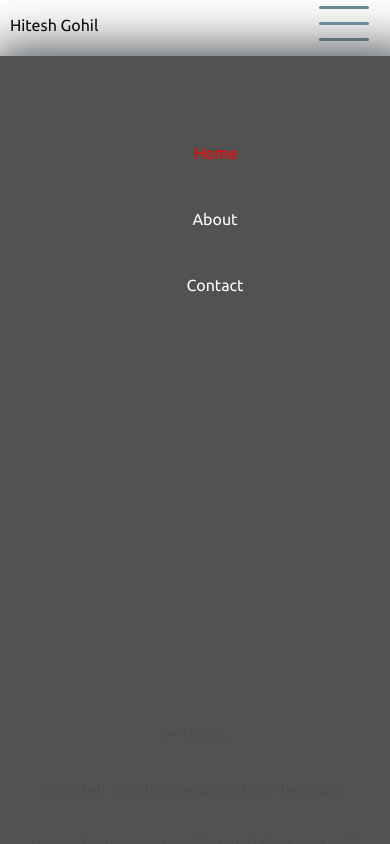
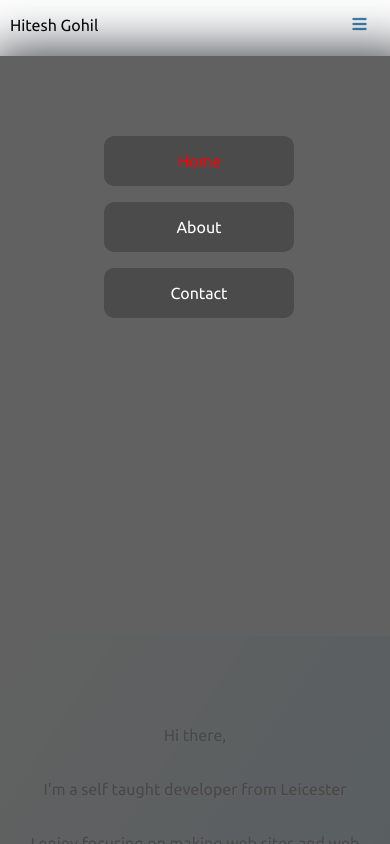
Before and after one commit to hitesh-92/portfolio-vue, a Vue app: page / in a window 390 px wide. Shown: the top 844 px of the page. Built offline with nearby package versions, Linux system fonts and the light colour scheme.

Commit message:
overlay styling

```diff
--- a/index.html
+++ b/index.html
@@ -4,8 +4,8 @@
     <meta charset="utf-8">
     <meta name="viewport" content="width=device-width,initial-scale=1.0">
     <title>Hitesh Gohil</title>
-    <link href="https://fonts.googleapis.com/css?family=Ubuntu" rel="stylesheet">
-    <!-- font-family: 'Ubuntu', sans-serif; -->
+    <link href="https://fonts.googleapis.com/css?family=Ubuntu" rel="stylesheet"><!-- font-family: 'Ubuntu', sans-serif; -->
+    <link rel="stylesheet" href="https://use.fontawesome.com/releases/v5.3.1/css/all.css" integrity="sha384-mzrmE5qonljUremFsqc01SB46JvROS7bZs3IO2EmfFsd15uHvIt+Y8vEf7N7fWAU" crossorigin="anonymous">
   </head>
   <body>
     <div id="app"></div>
--- a/src/components/Navbar.vue
+++ b/src/components/Navbar.vue
@@ -35,9 +35,11 @@
 
       <div id="nav-small-sign" @click="navMenu()">
 
-        <div class="menu-icon">
+        <i class="fas fa-bars"></i>
+
+        <!-- <div class="menu-icon">
           <span></span>
-        </div>
+        </div> -->
 
       </div>
 
@@ -248,7 +250,7 @@ export default {
         position:fixed;
         height:100%;
         width:100%;
-        background:rgba(80, 80, 80, 0.985);
+        background:rgba(80, 80, 80, 0.9);
         overflow:auto;
         z-index:99;
       }
@@ -261,12 +263,24 @@ export default {
       }
 
       .nav-small-list > li{
-        padding: 1.5em 0;
+        padding: 1em 0em;
+        margin: 1em 0;
+        margin-right: 6em;
+        margin-left: 4em;
+        background-color: rgb(75, 75, 75);
+        border-radius: 10px;
       }
 
       .active{
         color: red !important;
       }
 
+      .fa-bars{
+        width: 1em;
+        padding-top: 1em;
+        padding-right: 0.4em;
+        color: rgb(57, 128, 175);
+      }
+
     }
 </style>
```
Also changed, not shown: 10 other files (tests, documents, lock files or other folders).
